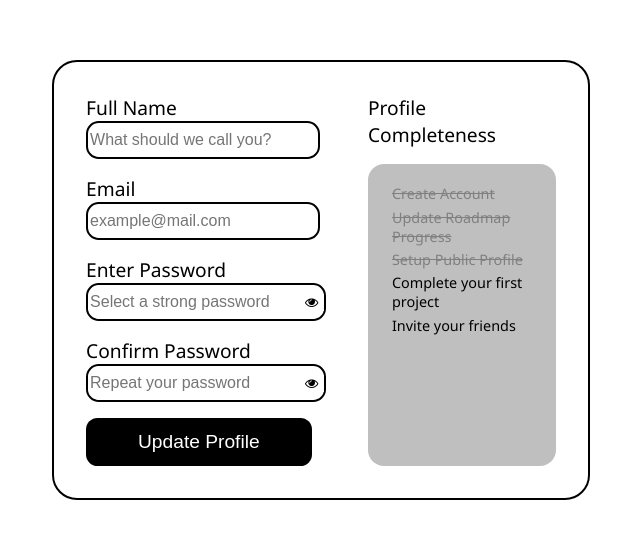
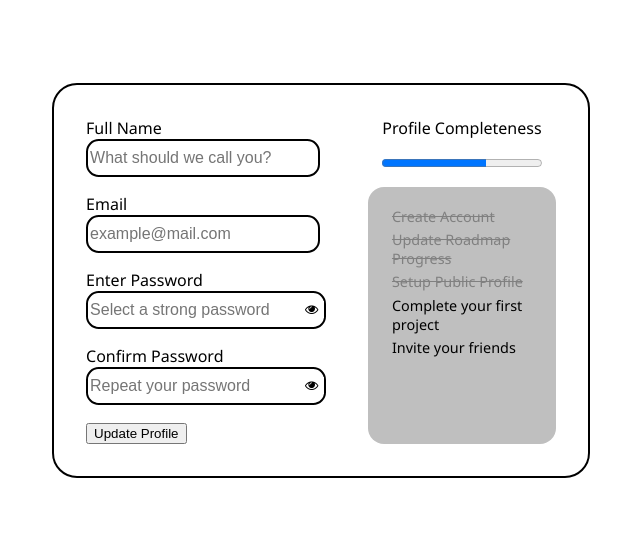
Before and after one commit to carninesix/accessible-form-ui, a plain HTML site: page index.html in a window 1280 px wide. Shown: the part 120-658 px from the top of the page, without its empty margins (319-959 px from the left). Drawn offline with Linux system fonts and the light colour scheme.

Commit message:
Add progress bar

```diff
--- a/index.html
+++ b/index.html
@@ -45,7 +45,8 @@
             </section>
             <section id="info">
                 <!--Add image for progress here-->
-                <p>Profile Completeness</p>
+                <label for="progress-bar" id="progress-label">Profile Completeness</label>
+                <progress id="progress-bar" value="65" max="100">65%</progress>
                 <div id="steps">
                     <p class="done">Create Account</p>
                     <p class="done">Update Roadmap Progress</p>
--- a/styles.css
+++ b/styles.css
@@ -106,8 +106,7 @@ main {
 
 
 .field label,
-.field #update,
-#info>p{
+.field #update
     font-size: 1.2em;
 }
 
```
